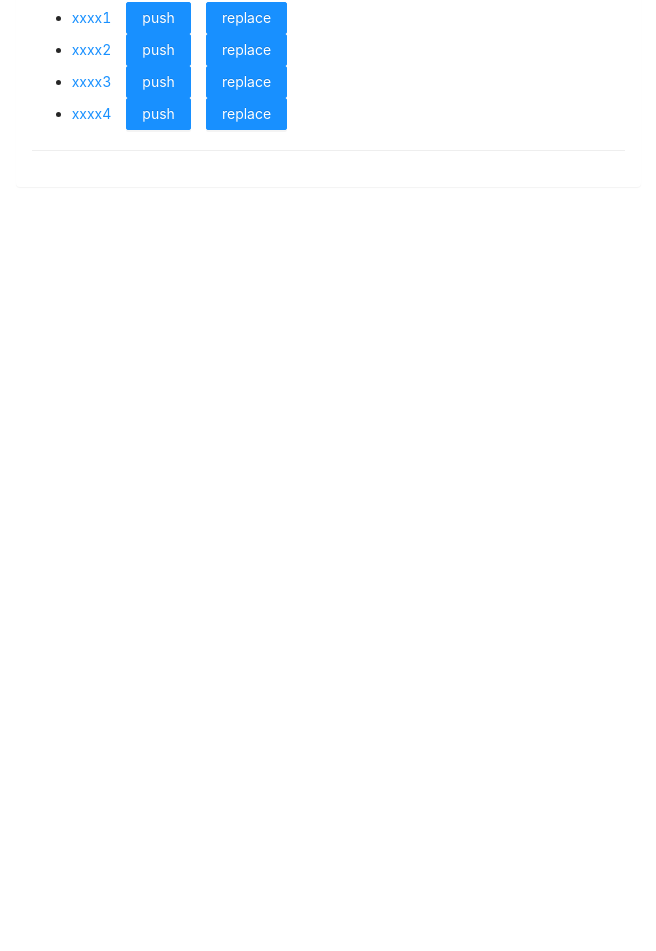
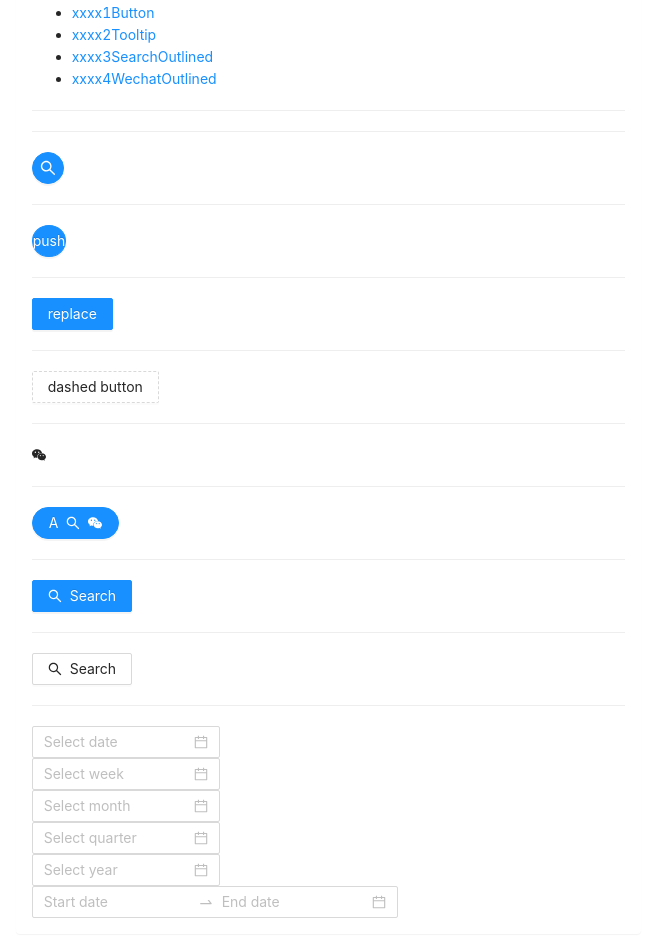
Before and after one commit to mamh-demo/react-atguigu-demo, a React (Create React App) app: page /home/message in a window 1280 px wide. Shown: the part 260-1211 px from the top of the page, without its empty margins (421-1077 px from the left). Before the commit the page ends 800 px from the top, so only its background shows below. Built offline with nearby package versions, Linux system fonts and the light colour scheme.

Commit message:
add test code for antd

```diff
--- a/src/components/Home/Message/index.jsx
+++ b/src/components/Home/Message/index.jsx
@@ -1,20 +1,28 @@
 import React from 'react'
 import {Link, Route, Switch} from "react-router-dom";
-import { Button } from 'antd';
+
+import {Button, Tooltip} from 'antd';
+import {SearchOutlined, WechatOutlined} from "@ant-design/icons";
 
 import Detail from "./Detail";
 
 import 'antd/dist/antd.min.css';
 
+import { DatePicker } from 'antd';
+const { RangePicker } = DatePicker;
+
+function onChange(date, dateString){
+    console.log(date, dateString);
+}
 
 export default class Message extends React.Component {
 
     state = {
         messageArr:[
-            {id:"01", title:"xxxx1"},
-            {id:"02", title:"xxxx2"},
-            {id:"03", title:"xxxx3"},
-            {id:"04", title:"xxxx4"},
+            {id:"01", title:"xxxx1Button"},
+            {id:"02", title:"xxxx2Tooltip"},
+            {id:"03", title:"xxxx3SearchOutlined"},
+            {id:"04", title:"xxxx4WechatOutlined"},
         ]
     }
 
@@ -36,10 +44,6 @@ messageArr.map((msgObj) => {
                     title: msgObj.title
                 }}
             }>{msgObj.title}</Link>
-            &nbsp;&nbsp;&nbsp;&nbsp;
-            <Button type="primary">push</Button>
-            &nbsp;&nbsp;&nbsp;&nbsp;
-            <Button type="primary">replace</Button>
 
         </li>
     )
@@ -53,6 +57,37 @@ messageArr.map((msgObj) => {
         {/*声明接收 params参数*/}
         <Route path="/home/message/detail" component={Detail}/>
     </Switch>
+
+    <hr/>
+    <Button type="primary" shape="circle" icon={<SearchOutlined />} />
+    <hr/>
+    <Button type="primary" shape="circle">push</Button>
+    <hr/>
+    <Button type="primary">replace</Button>
+    <hr/>
+    <Button type="dashed">dashed button</Button>
+    <hr/>
+    <WechatOutlined/>
+    <hr/>
+    <Button type="primary" shape="round">
+        A <SearchOutlined/><WechatOutlined/>
+    </Button>
+    <hr/>
+    <Button type="primary" icon={<SearchOutlined />}>
+        Search
+    </Button>
+    <hr/>
+    <Button icon={<SearchOutlined />}>Search</Button>
+    <hr/>
+    <DatePicker onChange={onChange} /><br />
+    <DatePicker onChange={onChange} picker="week" /><br />
+    <DatePicker onChange={onChange} picker="month" /><br />
+    <DatePicker onChange={onChange} picker="quarter" /><br />
+    <DatePicker onChange={onChange} picker="year" /><br />
+    <RangePicker/>
+    <br />
+
+
 </div>
         )
     }
```
